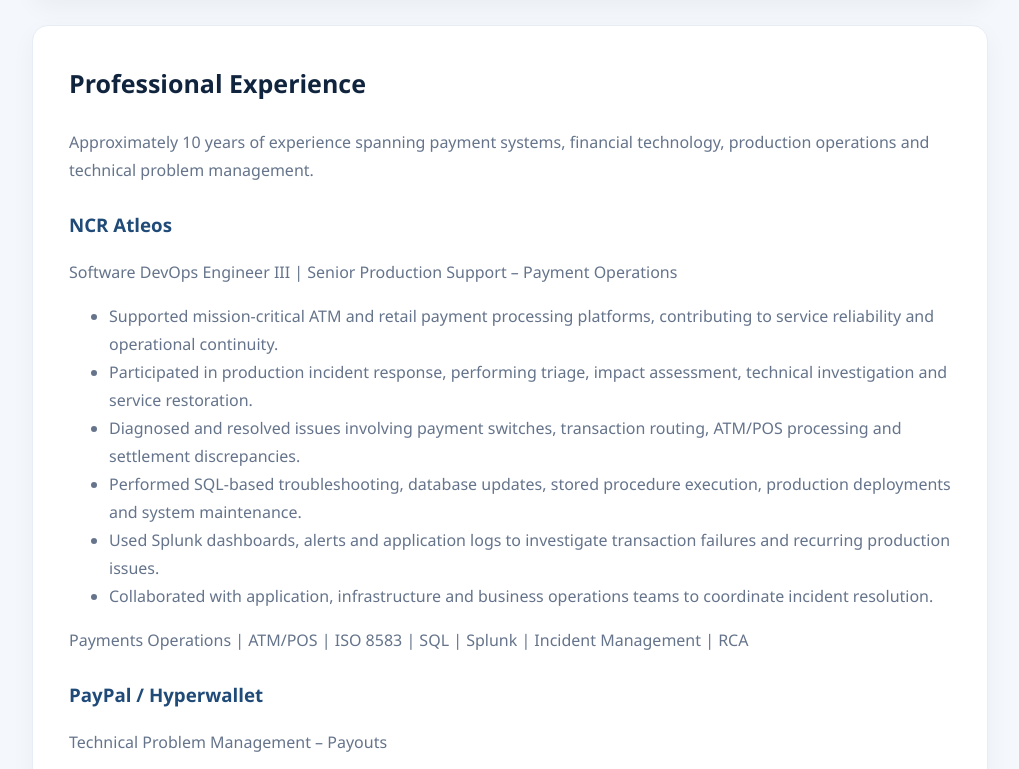
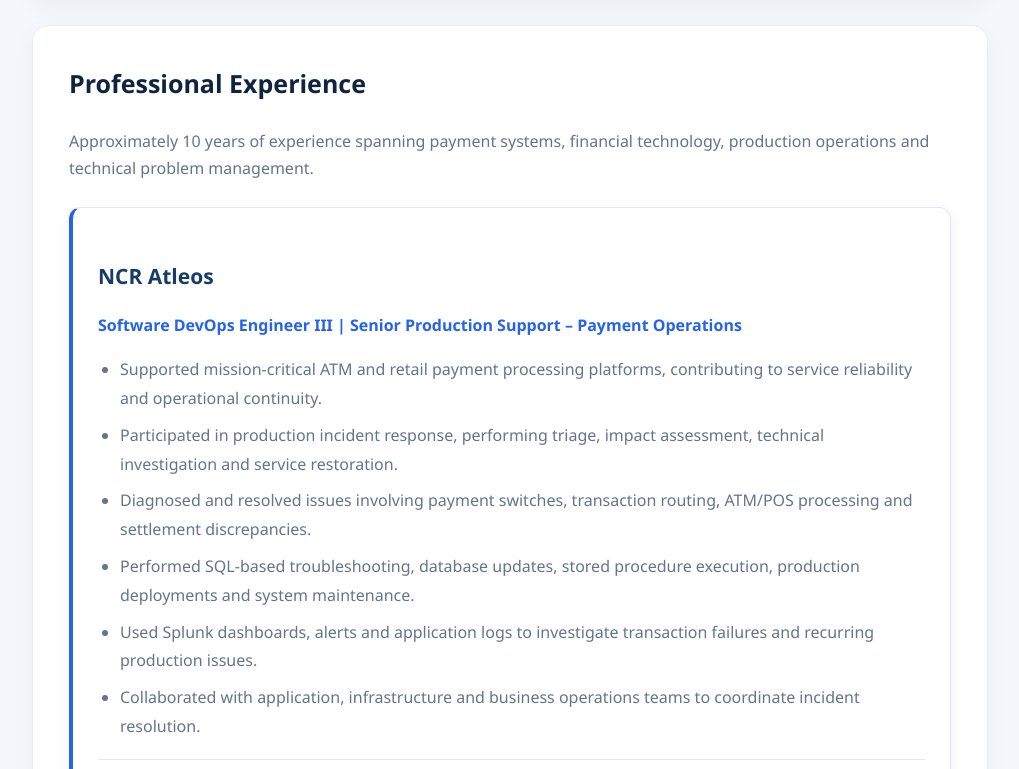
Before and after one commit to prajyaphalgun-ship-it/prajyaphalgun-ship-it.github.io, a plain HTML site: page index.html in a window 1280 px wide. Shown: the part 1240-2009 px from the top of the page, without its empty margins (130-1149 px from the left). Drawn offline with Linux system fonts and the light colour scheme.

Commit message:
Add professional experience card styling

```diff
--- a/index.html
+++ b/index.html
@@ -149,6 +149,60 @@ footer {
     padding: 18px 12px;
   }
 }
+
+/* Professional Experience Cards */
+.experience-card {
+  background: #ffffff;
+  border: 1px solid #e2e8f0;
+  border-left: 4px solid #2563eb;
+  border-radius: 12px;
+  padding: 25px;
+  margin: 24px 0;
+  box-shadow: 0 4px 15px rgba(15, 35, 60, 0.06);
+  transition: transform 0.2s ease, box-shadow 0.2s ease;
+}
+
+.experience-card:hover {
+  transform: translateY(-3px);
+  box-shadow: 0 8px 22px rgba(15, 35, 60, 0.10);
+}
+
+.experience-card h3 {
+  color: #173c67;
+  margin-bottom: 8px;
+  font-size: 21px;
+}
+
+.experience-role {
+  color: #2563eb;
+  font-weight: 600;
+  margin-bottom: 16px;
+}
+
+.experience-card ul {
+  padding-left: 22px;
+  line-height: 1.8;
+}
+
+.experience-card li {
+  margin-bottom: 8px;
+}
+
+.experience-skills {
+  color: #64748b;
+  font-size: 13px;
+  font-weight: 600;
+  border-top: 1px solid #e2e8f0;
+  padding-top: 14px;
+  margin-top: 18px;
+}
+
+.section-intro {
+  color: #64748b;
+  line-height: 1.7;
+  margin-bottom: 25px;
+}
+
 </style>
 </head>
 <body>
```
